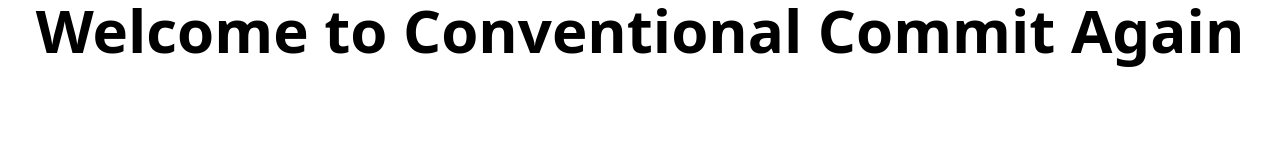
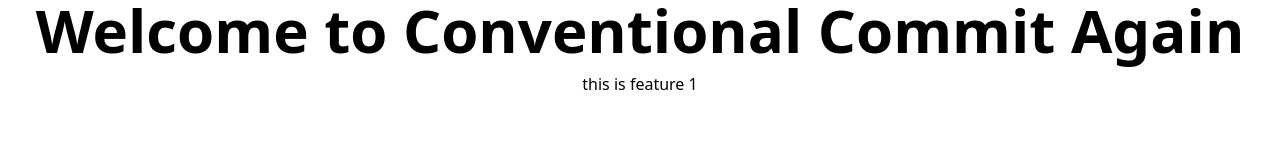
Before and after one commit to rizaadi/learn-conventional-commit, a Next.js app: page / in a window 1280 px wide. Shown: the top 160 px of the page. Built offline with nearby package versions, Linux system fonts and the light colour scheme.

Commit message:
feat: add feature 1

```diff
--- a/pages/index.js
+++ b/pages/index.js
@@ -15,6 +15,7 @@ export default function Home() {
         <h1 className='text-6xl text-center font-bold'>
           Welcome to Conventional Commit Again
         </h1>
+        <p className='text-center p-3 text-base'>this is feature 1</p>
       </main>
     </div>
   );
```
